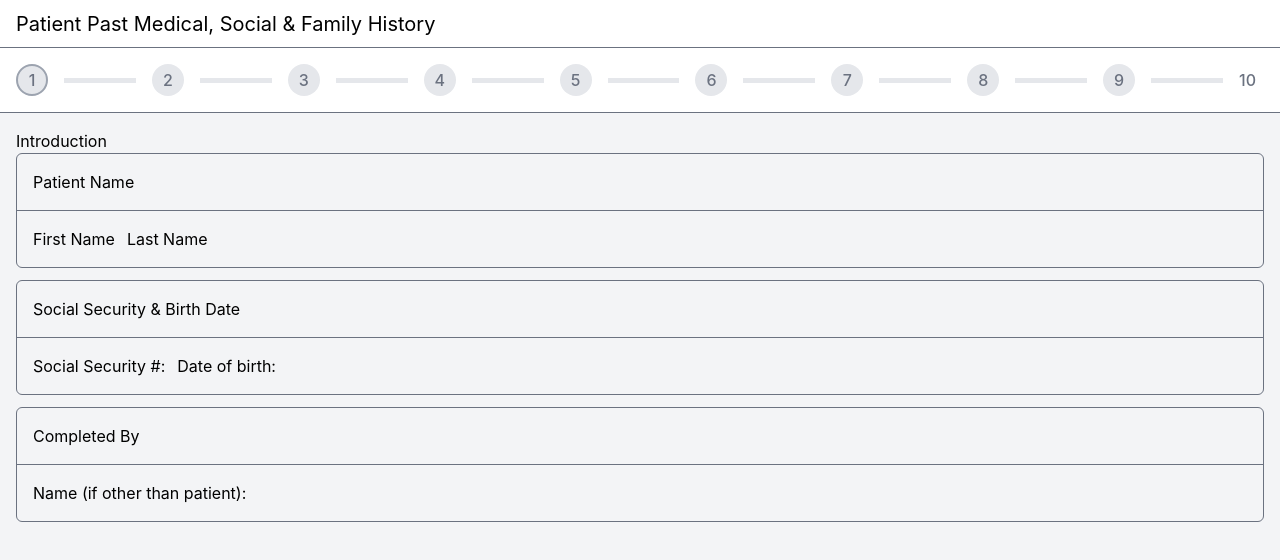
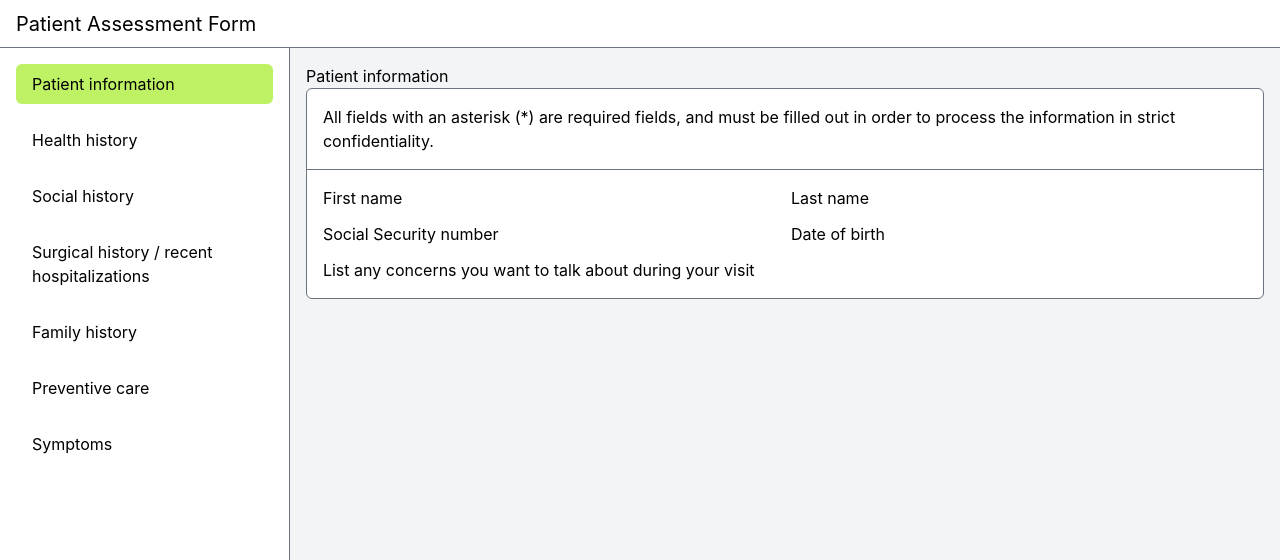
Before and after one commit to rroy11705/form-viewer, a React (Create React App) app: page / in a window 1280 px wide. Shown: the top 560 px of the page. Built offline with nearby package versions, Linux system fonts and the light colour scheme.

Commit message:
feat: wip

```diff
--- a/package.json
+++ b/package.json
@@ -8,8 +8,10 @@
     "@testing-library/user-event": "^13.5.0",
     "react": "^18.3.1",
     "react-dom": "^18.3.1",
+    "react-hook-form": "^7.52.2",
     "react-scripts": "5.0.1",
-    "web-vitals": "^2.1.4"
+    "web-vitals": "^2.1.4",
+    "yup": "^1.4.0"
   },
   "scripts": {
     "start": "react-scripts start",
--- a/src/App.js
+++ b/src/App.js
@@ -1,5 +1,5 @@
 import FormViewer from './components/common/FormViewer';
-import json from './const/PATIENT_MEDICAL_HISTORY_FORM.json';
+import json from './const/PATIENT_ASSESSMENT_FORM.json';
 
 function App() {
   return (
--- a/src/components/common/FormSidebar/index.js
+++ b/src/components/common/FormSidebar/index.js
@@ -1,12 +1,14 @@
 import React from 'react';
 
-const FormSidebar = ({ details = [], onPageChange }) => {
+const FormSidebar = ({ details = [], page, onPageChange }) => {
   return (
     <div className="min-w-56 p-4 h-full border-r border-solid border-gray-500 flex flex-col gap-4">
       {details.map((x, i) => (
         <div
           onClick={() => onPageChange(i)}
-          className="py-2 px-4 hover:bg-lime-300 rounded-md cursor-pointer"
+          className={`py-2 px-4 hover:bg-lime-300 rounded-md cursor-pointer ${
+            page === i ? 'bg-lime-300' : ''
+          }`}
         >
           {x.title}
         </div>
--- a/src/components/common/FormViewer/index.js
+++ b/src/components/common/FormViewer/index.js
@@ -1,8 +1,9 @@
-import React, { useState } from 'react';
+import React, { useMemo, useState } from 'react';
 import FormHeader from '../FormHeader';
 import FormSidebar from '../FormSidebar';
 import FormContent from '../FormContent';
 import FormStepper from '../FormStepper';
+import { buildValidationSchema } from '../../../helper';
 
 const FormViewer = ({ model = null }) => {
   const [page, setPage] = useState(0);
@@ -11,13 +12,20 @@ const FormViewer = ({ model = null }) => {
     setPage(p);
   };
 
+  const pageDetails = useMemo(() => model?.pages?.at(page) ?? null, [model, page]);
+
+  const validationSchema = buildValidationSchema(pageDetails);
+
+  console.log('pageDetails', pageDetails);
+  console.log('validationSchema', validationSchema);
+
   if (model)
     return (
       <div className="w-full h-full">
         <FormHeader title={model.title} />
         <div
           className={`w-full h-[calc(100%_-_48px)] flex ${
-            model.showProgressBar ? 'flex-col' : 'flex-wrap'
+            model.showProgressBar ? 'flex-col' : 'flex-row'
           }`}
         >
           {model.showProgressBar ? (
@@ -35,6 +43,7 @@ const FormViewer = ({ model = null }) => {
                 name: x.name,
                 title: x.title,
               }))}
+              page={page}
               onPageChange={handleChangePage}
             />
           )}
--- a/src/components/common/Panel/index.js
+++ b/src/components/common/Panel/index.js
@@ -1,9 +1,9 @@
 import React from 'react';
 import { renderElement } from '../../../helper';
 
-const Panel = ({ element, children }) => {
+const Panel = ({ element }) => {
   return (
-    <div className="w-full border border-solid border-gray-500 rounded-md">
+    <div className="w-full bg-white border border-solid border-gray-500 rounded-md">
       {element.title && (
         <div className="w-full border-b border-solid border-gray-500">
           <p className="p-4">{element.title}</p>
--- /dev/null
+++ b/src/components/forms/BooleanInput/index.js
@@ -0,0 +1,20 @@
+import React from 'react';
+
+const BooleanInput = ({ value, label, labelPosition = 'left' }) => {
+  return (
+    <div>
+      <label className="inline-flex items-center cursor-pointer">
+        {labelPosition === 'left' && (
+          <span className="ms-3 text-sm font-medium text-gray-900 dark:text-gray-300">{label}</span>
+        )}
+        <input type="checkbox" value={value} className="sr-only peer" />
+        <div className="relative w-11 h-6 bg-gray-200 peer-focus:outline-none peer-focus:ring-4 peer-focus:ring-blue-300 dark:peer-focus:ring-blue-800 rounded-full peer dark:bg-gray-700 peer-checked:after:translate-x-full rtl:peer-checked:after:-translate-x-full peer-checked:after:border-white after:content-[''] after:absolute after:top-[2px] after:start-[2px] after:bg-white after:border-gray-300 after:border after:rounded-full after:h-5 after:w-5 after:transition-all dark:border-gray-600 peer-checked:bg-blue-600"></div>
+        {labelPosition === 'right' && (
+          <span className="ms-3 text-sm font-medium text-gray-900 dark:text-gray-300">{label}</span>
+        )}
+      </label>
+    </div>
+  );
+};
+
+export default BooleanInput;
--- a/src/const/PATIENT_ASSESSMENT_FORM.json
+++ b/src/const/PATIENT_ASSESSMENT_FORM.json
@@ -39,7 +39,8 @@
                   "text": "Your SSN must be a 9-digit number",
                   "regex": "^(?!0{3})(?!6{3})[0-8]\\d{2}-?(?!0{2})\\d{2}-?(?!0{4})\\d{4}$"
                 }
-              ]
+              ],
+              "span": "6/12"
             },
             {
               "type": "text",
@@ -47,7 +48,8 @@
               "startWithNewLine": false,
               "title": "Date of birth",
               "isRequired": true,
-              "inputType": "date"
+              "inputType": "date",
+              "span": "6/12"
             },
             {
               "type": "text",
--- a/src/const/PATIENT_MEDICAL_HISTORY_FORM.json
+++ b/src/const/PATIENT_MEDICAL_HISTORY_FORM.json
@@ -33,7 +33,8 @@
               "name": "socialsecurity",
               "title": "Social Security #:",
               "isRequired": true,
-              "inputFormat": "999-99-9999"
+              "inputFormat": "999-99-9999",
+              "span": "6/12"
             },
             {
               "type": "text",
@@ -41,7 +42,8 @@
               "isRequired": true,
               "name": "birthDate",
               "startWithNewLine": false,
-              "title": "Date of birth:"
+              "title": "Date of birth:",
+              "span": "6/12"
             },
             {
               "type": "radiogroup",
@@ -84,7 +86,8 @@
               "isRequired": true,
               "name": "completedBy",
               "otherText": "Other (specify)",
-              "title": "Who completed this form:"
+              "title": "Who completed this form:",
+              "span": "6/12"
             },
             {
               "type": "text",
@@ -92,7 +95,8 @@
               "visibleIf": "{completedBy} != \"patient\"",
               "startWithNewLine": false,
               "title": "Name (if other than patient):",
-              "isRequired": true
+              "isRequired": true,
+              "span": "6/12"
             }
           ],
           "title": "Completed By"
--- a/src/helper/index.js
+++ b/src/helper/index.js
@@ -1,13 +1,97 @@
 import Panel from '../components/common/Panel';
+import * as yup from 'yup';
+import BooleanInput from '../components/forms/BooleanInput';
+
+export const spanMap = value => {
+  switch (value) {
+    case '1/12': {
+      return 'calc(100%/12 - 1px)';
+    }
+    case '2/12': {
+      return 'calc(100%/6 - 2px)';
+    }
+    case '3/12': {
+      return 'calc(100%/4 - 3px)';
+    }
+    case '4/12': {
+      return 'calc(100%/3 - 4px)';
+    }
+    case '5/12': {
+      return 'calc(500%/12 - 5px)';
+    }
+    case '6/12': {
+      return 'calc(100%/2 - 6px)';
+    }
+    case '7/12': {
+      return 'calc(700%/12 - 7px)';
+    }
+    case '8/12': {
+      return 'calc(200%/3 - 8px)';
+    }
+    case '9/12': {
+      return 'calc(300%/4 - 9px)';
+    }
+    case '10/12': {
+      return 'calc(500%/6 - 10px)';
+    }
+    case '11/12': {
+      return 'calc(1100%/12 - 11px)';
+    }
+    default: {
+      return '100%';
+    }
+  }
+};
 
 export const renderElement = element => {
-  console.log(element);
   switch (element.type) {
     case 'panel':
       return <Panel element={element} />;
     case 'text':
-      return <div>{element.title}</div>;
+      return <div style={{ width: spanMap(element?.span) }}>{element.title}</div>;
+    case 'radiogroup':
+      return <div style={{ width: spanMap(element?.span) }}>{element.title}</div>;
+    case 'boolean':
+      return <BooleanInput value="" label={element.title} />;
     default:
       return null;
   }
 };
+
+export const buildValidationSchema = data => {
+  const schema = {};
+
+  const createSchema = datum =>
+    datum?.forEach(element => {
+      switch (element?.type) {
+        case 'panel': {
+          if (element.elements && element.elements.length > 0) createSchema(element?.elements);
+          break;
+        }
+        case 'text':
+          schema[element.name] = yup.string();
+          break;
+        default:
+          break;
+      }
+      if (element.isRequired) {
+        schema[element.name] = schema[element.name].required(
+          `${element.title ?? element.name} is required.`,
+        );
+      }
+      if (element.validators) {
+        element.validators.forEach(validator => {
+          if (validator.type === 'regex') {
+            schema[element.name] = schema[element.name].matches(
+              new RegExp(validator.regex),
+              validator.text,
+            );
+          }
+        });
+      }
+    });
+
+  createSchema(data?.elements);
+
+  return yup.object().shape(schema);
+};
```
Also changed, not shown: 1 other file (tests, documents, lock files or other folders).
